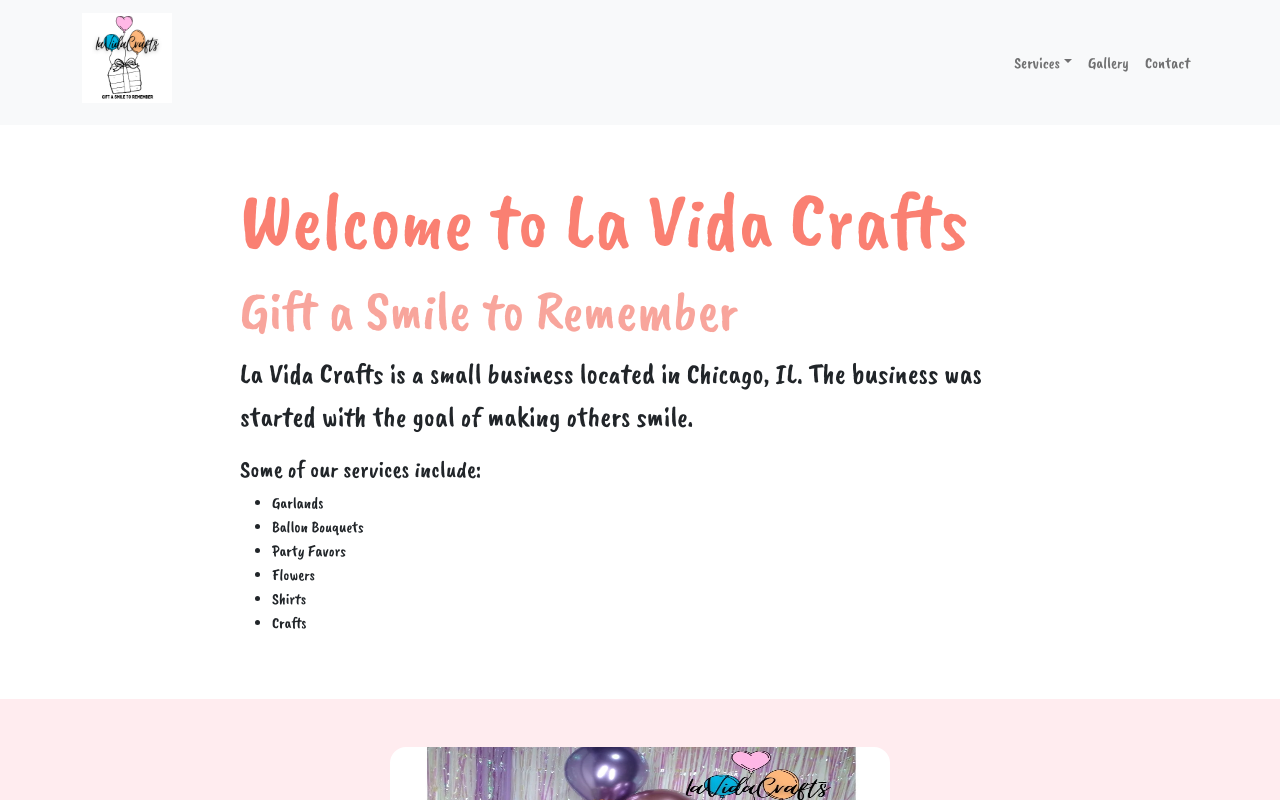
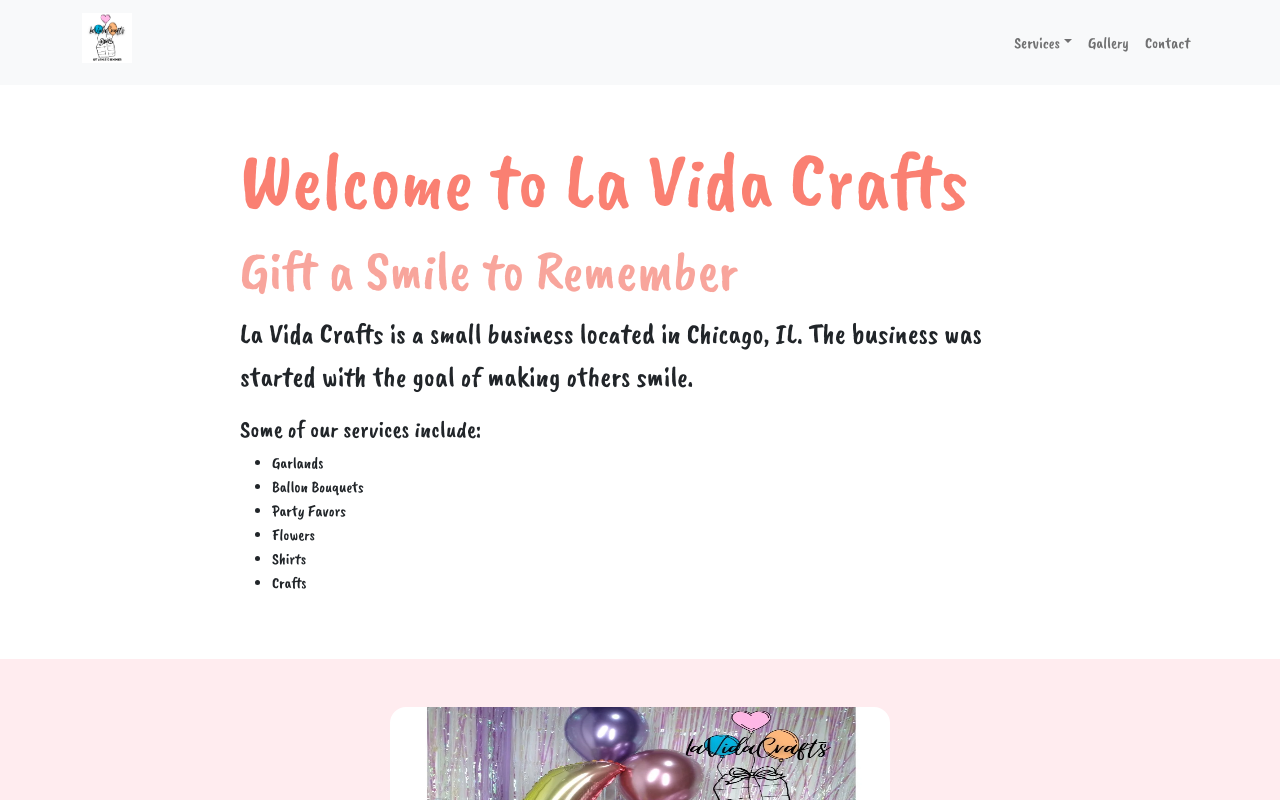
Before and after one commit to ArtyVazquez/la-vida-crafts, a Next.js app: page / in a window 1280 px wide. Shown: the top 800 px of the page. Built offline with nearby package versions, Linux system fonts and the light colour scheme.

Commit message:
company logo changed

```diff
--- a/components/navbar/MyNav.js
+++ b/components/navbar/MyNav.js
@@ -9,8 +9,8 @@ export default function MyNav() {
           <Image
               src="/lvclogo.png"
               alt="la vida crafts logo"
-              width={90}
-              height={90}
+              width={50}
+              height={50}
           />
           </Navbar.Brand>
           <Navbar.Toggle aria-controls="responsive-navbar-nav" />
```
